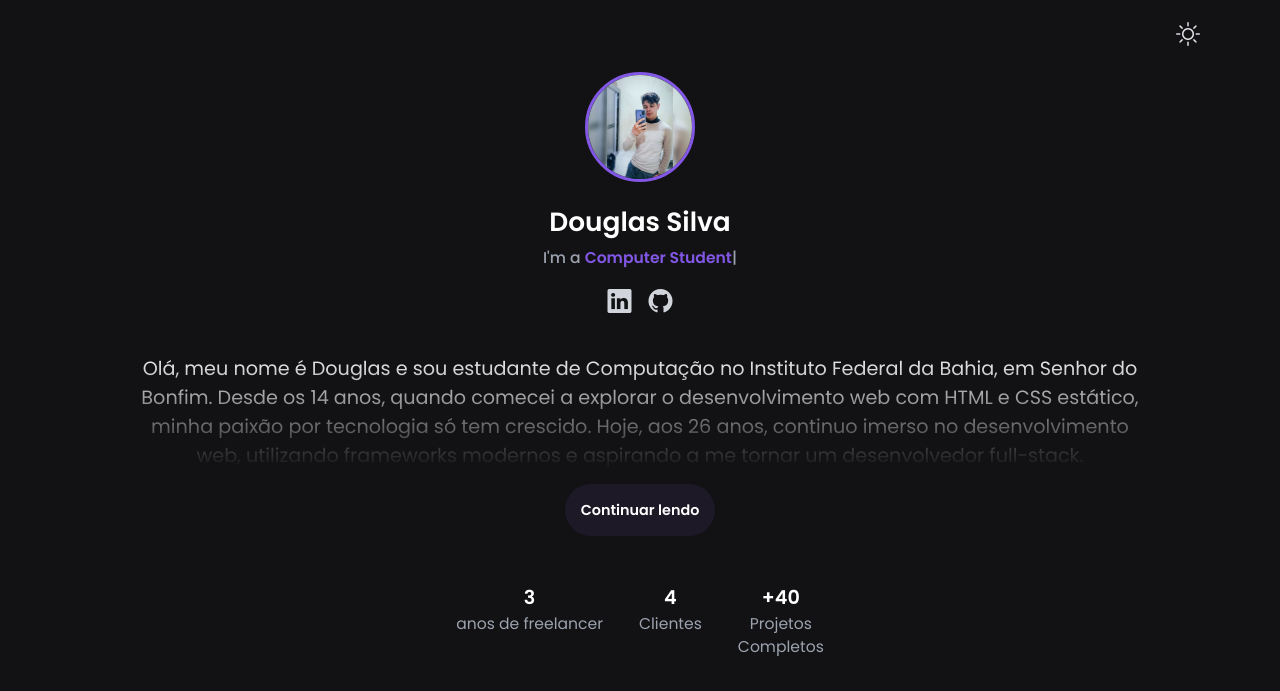
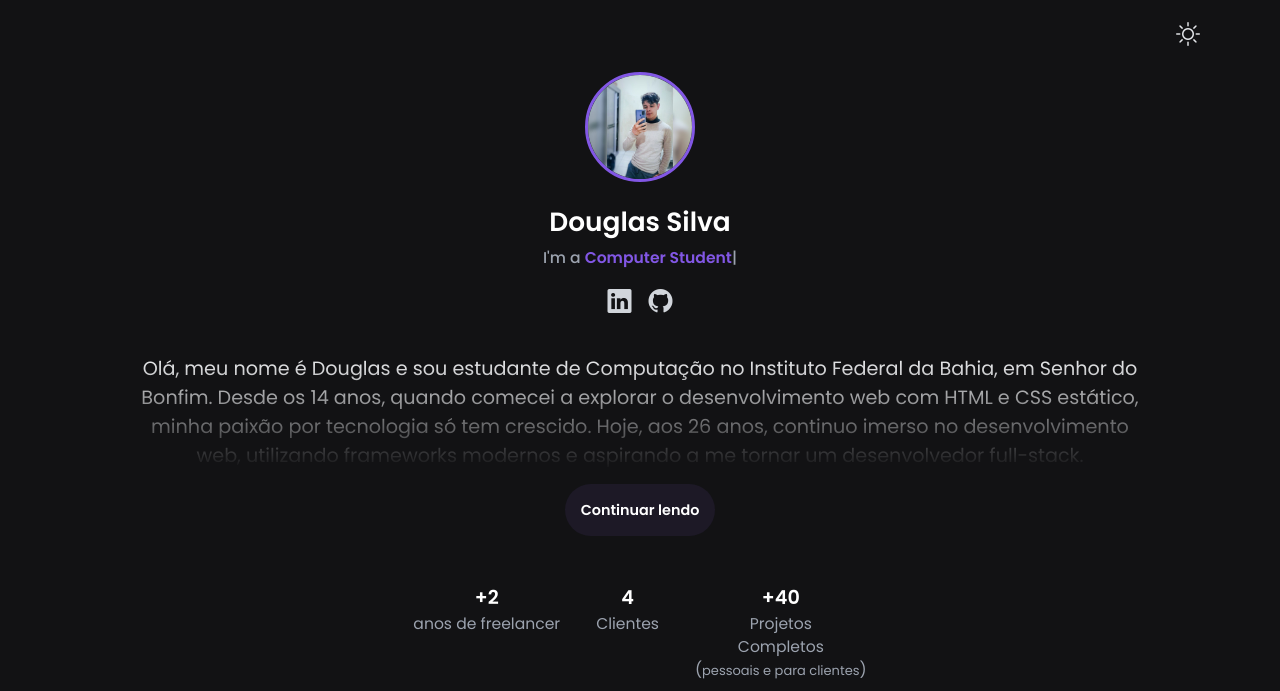
Before and after one commit to douglassantos45/portfolio, a website: page index.html in a window 1280 px wide. Shown: the top 691 px of the page. Drawn offline with nearby package versions, Linux system fonts and the light colour scheme.

Commit message:
refactor: alterando anos e adicionando complemento para informações de projetos realizados

```diff
--- a/index.html
+++ b/index.html
@@ -61,7 +61,7 @@
         <div class="info-profile">
           <div class="info grid">
             <div class="works">
-              <span>3</span>
+              <span>+2</span>
               <p>anos de freelancer</p>
             </div>
             <div class="customer">
@@ -73,6 +73,8 @@
               <p>
                 Projetos<br />
                 Completos
+                <br />
+                (<small>pessoais e para clientes</small>)
               </p>
             </div>
           </div>
```
